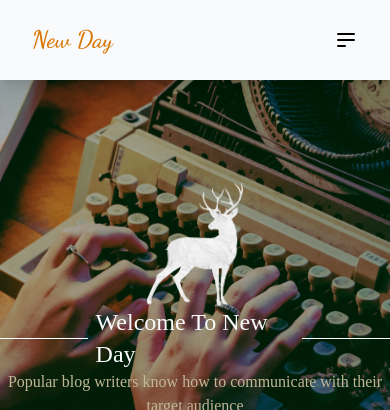
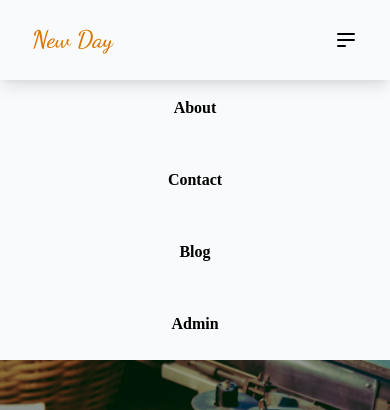
Before and after one commit to FarihaAktar/retro-themed-blog, a React (Create React App) app: page / in a window 390 px wide. Both pictures are taken after a click on the element 346 px from the left and 40 px from the top of the page. Shown: the top 410 px of the page. Built offline with nearby package versions, Linux system fonts and the light colour scheme; no server answers; a web font is replaced by a local one.

Commit message:
added dropdown nav

```diff
--- /dev/null
+++ b/src/Components/DropDown/DropDown.js
@@ -0,0 +1,15 @@
+import React from 'react';
+import { Link } from 'react-router-dom';
+const DropDown = ({isOpen, toggle}) => {
+    return (
+        <div className={isOpen ? 'grid grid-rows-5 text-center items-center bg-gray-50' : 'hidden'}>
+            <Link className='p-6 font-black hover:text-yellow-600' to='/'>Home</Link>
+            <Link className='p-6 font-black hover:text-yellow-600' to='about'>About</Link>
+            <Link className='p-6 font-black hover:text-yellow-600' to='contact'>Contact</Link>
+            <Link className='p-6 font-black hover:text-yellow-600' to='blogs'>Blog</Link>
+            <Link className='p-6 font-black hover:text-yellow-600' to='addBlog'>Admin</Link>
+        </div>
+    );
+};
+
+export default DropDown;
--- a/src/Components/Navbar/Navbar.js
+++ b/src/Components/Navbar/Navbar.js
@@ -1,11 +1,11 @@
 import React from 'react';
 import { Link } from 'react-router-dom';
 
-const Navbar = () => {
+const Navbar = ({toggle}) => {
     return (
         <nav className='flex lg:justify-center md:justify-center sm:justify-between justify-between h-20 items-center shadow-lg  w-full bg-gray-50 fixed z-10'>
             <Link to='/' className='lg:hidden md:hidden px-8 text-custom text-2xl text-yellow-600'>New Day</Link>
-            <div className='px-8 hover:text-pink-600 cursor-pointer md:hidden'>
+            <div className='px-8 hover:text-pink-600 cursor-pointer md:hidden' onClick={toggle}>
                 <svg xmlns="http://www.w3.org/2000/svg" className="h-6 w-6" fill="none" viewBox="0 0 24 24" stroke="currentColor">
                     <path strokeLinecap="round" strokeLinejoin="round" strokeWidth={2} d="M4 6h16M4 12h16M4 18h7" />
                 </svg>
--- a/src/Screens/HomePage.js
+++ b/src/Screens/HomePage.js
@@ -1,12 +1,32 @@
-import React from 'react';
+import React, { useEffect, useState } from 'react';
 import Navbar from '../Components/Navbar/Navbar';
 import Header from '../Components/Header/Header';
 import Posts from '../Components/Posts/Posts';
+import DropDown from '../Components/DropDown/DropDown';
 
 const HomePage = () => {
+    const [isOpen, setIsOpen] = useState(false);
+
+    const toggle = () =>{
+        setIsOpen(!isOpen)
+    }
+
+    useEffect(()=>{
+        const hideMenu = ()=>{
+            if(window.innerWidth > 768 && isOpen){
+                setIsOpen(false);
+            }
+        }
+        window.addEventListener('resize', hideMenu)
+
+        return()=>{
+            window.removeEventListener('resize', hideMenu)
+        }
+    })
     return (
         <div>
-            <Navbar/>
+            <Navbar toggle={toggle}/>
+            <DropDown isOpen={isOpen} toggle={toggle}/>
             <Header/>
             <Posts/>
         </div>
--- a/src/Screens/SingleBlog.js
+++ b/src/Screens/SingleBlog.js
@@ -19,14 +19,14 @@ const SingleBlog = () => {
     const { title, description, imageURL, date } = singlePost;
     return (
         <div className='flex lg:w-10/12 md:w-11/12 sm:w-11/12 w-11/12 m-auto'>
-            <div className='mt-14 lg:w-9/12 md:w-10/12 sm:w-full w-full p-5'>
+            <div className=' mt-14 lg:w-9/12 md:w-10/12 sm:w-full w-full p-5'>
                 <p className='text-gray-500'>{date}</p>
                 <h1 className='text-4xl font-black mt-6'>{title}</h1>
                 <p className='mt-6 text-2xl text-gray-600 w-10/12'>Lorem ipsum, dolor sit amet consectetur adipisicing elit. Veritatis, perspiciatis! Lorem ipsum dolor sit amet, consectetur adipisicing elit. Libero, aspernatur.</p>
-                <img className='mt-6' src={imageURL} alt="" />
-                <p className='mt-8'>{description}</p>
+                <img className='mt-6 w-11/12 h-96 object-cover' src={imageURL} alt="" />
+                <p className='mt-8 w-11/12'>{description}</p>
                 <h2 className='text-2xl font-black mt-3'>More About The Topic</h2>
-                <p className='mt-2'>Lorem ipsum dolor sit amet consectetur adipisicing elit. Facilis quo error inventore voluptates asperiores. Et laborum sed provident. Perspiciatis, itaque?</p>
+                <p className='mt-2 w-11/12'>Lorem ipsum dolor sit amet consectetur adipisicing elit. Facilis quo error inventore voluptates asperiores. Et laborum sed provident. Perspiciatis, itaque?</p>
             </div>
             <div className='lg:w-2/12 md:w-2/12 w-2/12 md:block sm:hidden hidden ml-3 mt-60'>
                 <h1 className='text-2xl text-gray-500 font-black'>Related Post</h1>
```
